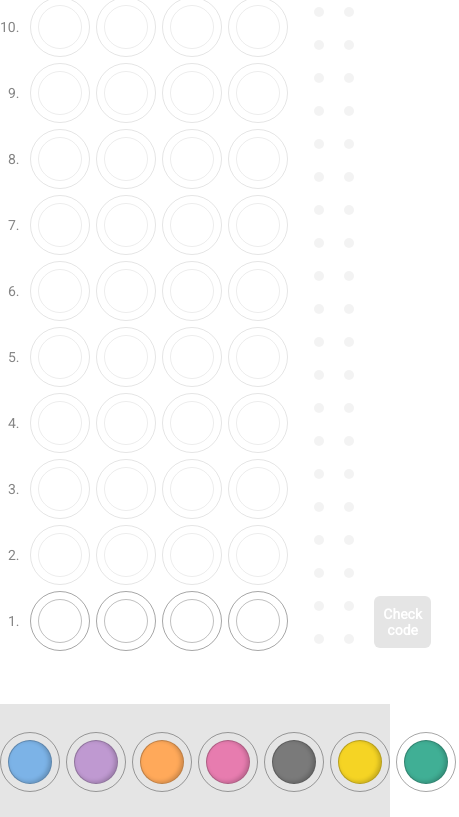
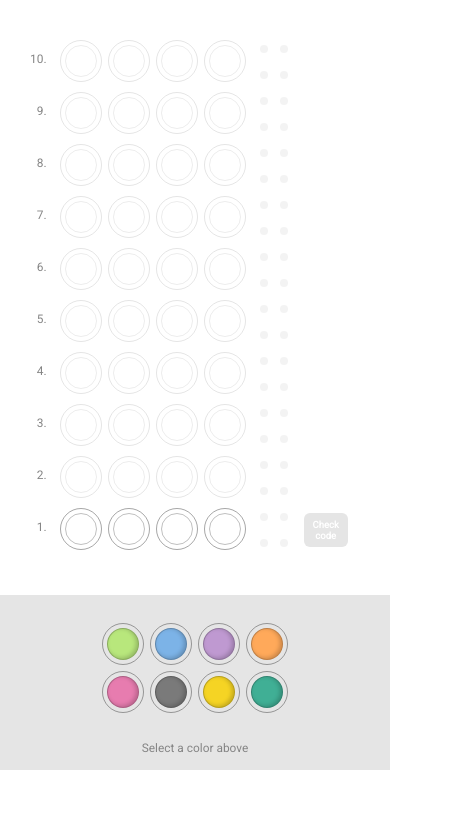
Before and after one commit to louweal/mastermind, a React app: page / in a window 390 px wide. Shown: the part 166-983 px from the top of the page, 459 px wide, since content can reach past the window. After the commit the page ends 936 px from the top, so only its background shows below. Built offline with nearby package versions, Linux system fonts and the light colour scheme.

Commit message:
added mobile responsive styling

```diff
--- a/src/Board.css
+++ b/src/Board.css
@@ -2,7 +2,7 @@
     display: flex;
     width: 431px;
     border: 0px solid gold;
-    margin: 50px auto;
+    margin: 3.5em auto;
 }
 
 .rownum-area {
@@ -37,7 +37,7 @@
     flex-wrap: wrap-reverse;
     flex-basis: 100%;
     margin-right: 10px;
-    max-width: 66px;
+    min-width: 46px;
 }
 
 /* buttons */
@@ -46,3 +46,25 @@
     display: flex;
     flex-direction: column-reverse;
 }
+
+@media only screen and (max-width: 500px) {
+    .board {
+        width: 336px;
+        padding: 0px 5px 0px 3px;
+    }
+
+    .code-area {
+        margin: 0;
+        min-width: 200px;
+        max-width: 200px;
+    }
+
+    .score-area {
+        min-width: 45px;
+        max-width: 45px;
+    }
+
+    .rownum-area li {
+        line-height: 52px;
+    }
+}
--- a/src/Button.css
+++ b/src/Button.css
@@ -20,3 +20,12 @@
     background-color: var(--c-teal);
     cursor: pointer;
 }
+
+@media only screen and (max-width: 500px) {
+    .check-score {
+        font-size: 0.8em;
+        max-height: 40px;
+        padding: 6px 9px;
+    }
+
+}
--- a/src/Navbar.css
+++ b/src/Navbar.css
@@ -16,3 +16,14 @@ header {
 nav ul {
   list-style-type: none;
 }
+
+
+@media only screen and (max-width: 500px) {
+  header {
+    flex-direction: column-reverse;
+    align-items: flex-end;
+  }
+  nav {
+    margin-bottom: 10px;
+  }
+}
--- a/src/ScoreSlot.css
+++ b/src/ScoreSlot.css
@@ -2,23 +2,38 @@
     display: flex;
     width: 10px;
     height: 10px;
-    border: 1px solid transparent;
     margin: 10px;
     background-color: #c4c4c4;
     border-radius: 50%;
 }
 
-.white-key {
+.white-key, .black-key {
     width: 16px;
     height: 16px;
-    background-color: white;
-    border: 1px solid grey;
     margin: 7px;
 }
 
+
+.white-key {
+    background-color: white;
+    border: 1px solid grey;
+}
+
 .black-key {
-    width: 16px;
-    height: 16px;
     background-color: black;
-    margin: 7px;
 }
+
+@media only screen and (max-width: 500px) {
+    .score-slot {
+        width: 8px;
+        height: 8px;
+        margin: 6px;
+    }
+
+    .white-key, .black-key {
+        width: 12px;
+        height: 12px;
+        margin: 3px;
+    }
+
+}
--- a/src/index.css
+++ b/src/index.css
@@ -10,17 +10,17 @@
     margin: 0;
     box-sizing: border-box;
     font-family: Roboto, sans-serif;
-    font-size: 14px;
 }
 
 html, body {
     width: 100%;
     height: 100%;
+    font-size: 14px;
 }
 
 h1 {
-    font-size: 67px;
-    line-height: 45px;
+    font-size: 4.8em;
+    line-height: .75em;
     font-weight: 900;
     color: lightgray;
 }
@@ -38,10 +38,9 @@ ul {
 .button {
     color: white;
     background-color: #7A7A7A;
-    padding: 9px 18px;
+    padding: 9px 1.2em;
     border-radius: 8px;
     font-weight: 600;
-    font-size: 16px;
     margin: 5px;
 }
 
@@ -98,10 +97,39 @@ ul {
   min-height: 18vh;
   background-color: #e5e5e5;
   text-align: center;
+  padding-bottom: 15px;
 }
 
 .colors {
   display: flex;
+  justify-content: center;
+  flex-wrap: wrap;
   margin-top: 25px;
   margin-bottom: 25px;
 }
+
+@media only screen and (max-width: 550px) {
+  .colors {
+    width: 270px;
+  }
+}
+
+@media only screen and (max-width: 500px) {
+  body {
+    font-size: .85em;
+  }
+
+  .slot {
+      width: 42px;
+      height: 42px;
+  }
+
+  .peg {
+    width: 32px;
+    height: 32px;
+    margin: 4px;
+  }
+  .colors {
+    width: 200px;
+  }
+}
```
